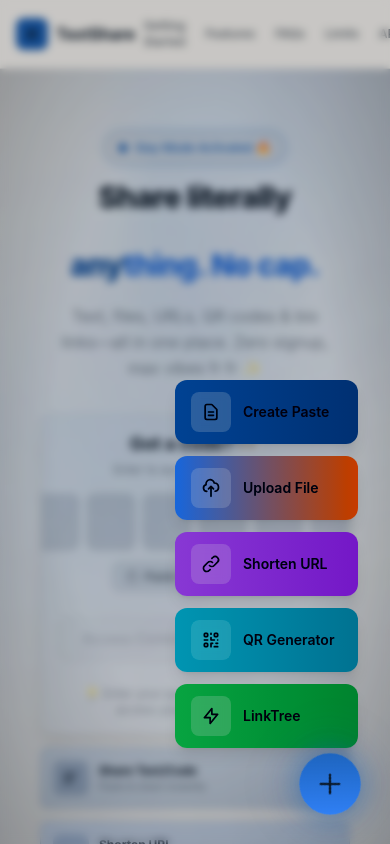
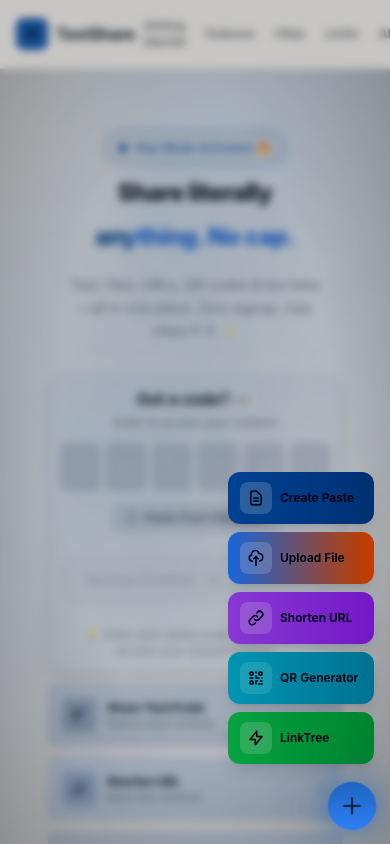
Before and after one commit to omdeshpande09012005/textshare, a Next.js app: page / in a window 390 px wide. Both pictures are taken after a click on the button "Quick Actions Menu". Built offline with nearby package versions, Linux system fonts and the light colour scheme.

Commit message:
Mobile: Optimize responsive design for mobile devices

```diff
--- a/src/app/page.tsx
+++ b/src/app/page.tsx
@@ -51,17 +51,17 @@ export default function Home() {
           </div>
 
           <h1
-            className="text-3xl sm:text-4xl md:text-5xl lg:text-6xl xl:text-7xl font-extrabold leading-[1.2] tracking-tight max-w-4xl mx-auto mb-3 sm:mb-4 px-2"
+            className="text-2xl sm:text-3xl md:text-5xl lg:text-6xl xl:text-7xl font-extrabold leading-[1.15] tracking-tight max-w-4xl mx-auto mb-4 sm:mb-4 px-4"
             style={{ animation: "none" }}
           >
             <span
-              className="block animate-fade-up text-white dark:text-white light:text-text-dark mb-4"
+              className="block animate-fade-up text-white dark:text-white light:text-text-dark mb-2 sm:mb-4"
               style={{ animationDelay: "0.06s" }}
             >
               Share literally
             </span>
             <span
-              className="block animate-fade-up bg-gradient-to-r from-brand-400 via-accent to-brand-500 bg-clip-text text-transparent animate-text-shimmer pt-4 pb-2"
+              className="block animate-fade-up bg-gradient-to-r from-brand-400 via-accent to-brand-500 bg-clip-text text-transparent animate-text-shimmer pt-2 sm:pt-4 pb-2"
               style={{
                 animationDelay: "0.16s",
                 backgroundSize: "200% auto"
@@ -72,7 +72,7 @@ export default function Home() {
           </h1>
 
           <p
-            className="text-base sm:text-lg md:text-xl text-white/60 dark:text-white/60 light:text-text-dark/70 max-w-2xl mx-auto animate-fade-up leading-relaxed px-4"
+            className="text-sm sm:text-base md:text-lg lg:text-xl text-white/60 dark:text-white/60 light:text-text-dark/70 max-w-2xl mx-auto animate-fade-up leading-relaxed px-6 sm:px-4"
             style={{ animationDelay: "0.26s" }}
           >
             Text, files, URLs, QR codes & bio links—all in one place. Zero signup, max vibes fr fr ✨
@@ -80,14 +80,14 @@ export default function Home() {
         </header>
 
         {/* QUICK ACTION GRID - Above the fold */}
-        <section className="grid grid-cols-1 md:grid-cols-2 gap-3 sm:gap-4 mb-6 sm:mb-8 animate-fade-up" style={{ animationDelay: "0.3s" }}>
+        <section className="grid grid-cols-1 md:grid-cols-2 gap-3 sm:gap-4 mb-6 sm:mb-8 animate-fade-up px-2 sm:px-0" style={{ animationDelay: "0.3s" }}>
           {/* CODE ENTRY - Left side */}
-          <div className="relative rounded-xl sm:rounded-2xl bg-gradient-to-br from-white/5 to-white/10 dark:from-white/5 dark:to-white/10 light:from-white light:to-brand-50 border border-white/10 dark:border-white/10 light:border-brand-300 p-4 sm:p-6 md:p-8 backdrop-blur-xl overflow-hidden shadow-lg light:shadow-brand-200/50">
+          <div className="relative rounded-xl sm:rounded-2xl bg-gradient-to-br from-white/5 to-white/10 dark:from-white/5 dark:to-white/10 light:from-white light:to-brand-50 border border-white/10 dark:border-white/10 light:border-brand-300 p-3 sm:p-6 md:p-8 backdrop-blur-xl overflow-hidden shadow-lg light:shadow-brand-200/50">
             <div className="absolute inset-0 bg-gradient-to-r from-brand-500/5 via-accent/5 to-brand-500/5 animate-gradient-xy" />
 
             <div className="relative z-10">
-              <div className="text-center mb-4 sm:mb-6">
-                <h2 className="text-lg sm:text-xl md:text-2xl font-bold text-white dark:text-white light:text-text-dark mb-1 sm:mb-2">
+              <div className="text-center mb-3 sm:mb-6">
+                <h2 className="text-base sm:text-xl md:text-2xl font-bold text-white dark:text-white light:text-text-dark mb-1 sm:mb-2">
                   Got a code? 👀
                 </h2>
                 <p className="text-xs sm:text-sm text-white/50 dark:text-white/50 light:text-text-dark/60">Enter to access your content</p>
--- a/src/components/CodeEntry.tsx
+++ b/src/components/CodeEntry.tsx
@@ -143,7 +143,7 @@ export default function CodeEntry() {
       <div className="flex flex-col items-center gap-6">
         {/* Code Input Boxes with Paste Button */}
         <div className="flex flex-col items-center gap-3">
-          <div className="flex gap-2 md:gap-3">
+          <div className="flex gap-1.5 sm:gap-2 md:gap-3">
             {code.map((char, index) => (
               <div
                 key={index}
@@ -158,7 +158,7 @@ export default function CodeEntry() {
                   value={char}
                   onChange={(e) => handleChange(index, e.target.value)}
                   onKeyDown={(e) => handleKeyDown(index, e)}
-                  className="w-12 h-14 md:w-16 md:h-20 text-center text-2xl md:text-3xl font-bold rounded-xl bg-white/10 dark:bg-white/10 light:bg-white border-2 border-white/20 dark:border-white/20 light:border-brand-300 text-white dark:text-white light:text-text-dark placeholder-white/20 dark:placeholder-white/20 light:placeholder-text-dark/30 focus:outline-none focus:ring-2 focus:ring-brand-500 focus:border-brand-500 backdrop-blur-sm transition-all duration-300 hover:bg-white/15 dark:hover:bg-white/15 light:hover:bg-brand-500/15 hover:border-white/30 dark:hover:border-white/30 light:hover:border-brand-500/40 uppercase"
+                  className="w-10 h-12 sm:w-12 sm:h-14 md:w-16 md:h-20 text-center text-xl sm:text-2xl md:text-3xl font-bold rounded-lg sm:rounded-xl bg-white/10 dark:bg-white/10 light:bg-white border-2 border-white/20 dark:border-white/20 light:border-brand-300 text-white dark:text-white light:text-text-dark placeholder-white/20 dark:placeholder-white/20 light:placeholder-text-dark/30 focus:outline-none focus:ring-2 focus:ring-brand-500 focus:border-brand-500 backdrop-blur-sm transition-all duration-300 hover:bg-white/15 dark:hover:bg-white/15 light:hover:bg-brand-500/15 hover:border-white/30 dark:hover:border-white/30 light:hover:border-brand-500/40 uppercase"
                   placeholder="·"
                   disabled={isSubmitting}
                 />
--- a/src/components/FloatingActionMenu.tsx
+++ b/src/components/FloatingActionMenu.tsx
@@ -70,19 +70,19 @@ export default function FloatingActionMenu() {
       )}
 
       {/* Menu Items */}
-      <div className="fixed bottom-24 right-8 flex flex-col gap-3 z-50">
+      <div className="fixed bottom-20 sm:bottom-24 right-4 sm:right-8 flex flex-col gap-2 sm:gap-3 z-50">
         {isOpen && menuItems.map((item, index) => (
           <Link
             key={item.href}
             href={item.href}
             onClick={() => setIsOpen(false)}
-            className={`group flex items-center gap-3 px-4 py-3 rounded-xl bg-gradient-to-r ${item.color} shadow-lg hover:shadow-glow-md transform hover:scale-105 transition-all duration-300 animate-scale-up`}
+            className={`group flex items-center gap-2 sm:gap-3 px-3 sm:px-4 py-2.5 sm:py-3 rounded-xl bg-gradient-to-r ${item.color} shadow-lg hover:shadow-glow-md transform hover:scale-105 transition-all duration-300 animate-scale-up`}
             style={{ animationDelay: `${index * 50}ms` }}
           >
-            <div className="w-10 h-10 flex items-center justify-center rounded-lg bg-white/20 backdrop-blur-sm group-hover:bg-white/30 transition-all">
-              {item.icon}
+            <div className="w-8 h-8 sm:w-10 sm:h-10 flex items-center justify-center rounded-lg bg-white/20 backdrop-blur-sm group-hover:bg-white/30 transition-all">
+              <div className="scale-90 sm:scale-100">{item.icon}</div>
             </div>
-            <span className="text-white font-semibold text-sm whitespace-nowrap pr-2">
+            <span className="text-white font-semibold text-xs sm:text-sm whitespace-nowrap pr-1 sm:pr-2">
               {item.label}
             </span>
           </Link>
@@ -92,17 +92,17 @@ export default function FloatingActionMenu() {
       {/* Main FAB Button */}
       <button
         onClick={() => setIsOpen(!isOpen)}
-        className={`fixed bottom-8 right-8 p-4 rounded-full bg-gradient-to-br from-brand-500 to-accent shadow-glow-lg hover:shadow-glow-xl transition-all duration-300 z-50 group ${
+        className={`fixed bottom-4 sm:bottom-8 right-4 sm:right-8 p-3 sm:p-4 rounded-full bg-gradient-to-br from-brand-500 to-accent shadow-glow-lg hover:shadow-glow-xl transition-all duration-300 z-50 group ${
           isOpen ? 'rotate-45 scale-110' : 'animate-float-fast hover:scale-110'
         }`}
         aria-label="Quick Actions Menu"
       >
         {isOpen ? (
-          <svg className="w-6 h-6 text-white" fill="none" viewBox="0 0 24 24" stroke="currentColor">
+          <svg className="w-5 h-5 sm:w-6 sm:h-6 text-white" fill="none" viewBox="0 0 24 24" stroke="currentColor">
             <path strokeLinecap="round" strokeLinejoin="round" strokeWidth={2} d="M6 18L18 6M6 6l12 12" />
           </svg>
         ) : (
-          <svg className="w-6 h-6 text-white group-hover:animate-wiggle" fill="none" viewBox="0 0 24 24" stroke="currentColor">
+          <svg className="w-5 h-5 sm:w-6 sm:h-6 text-white group-hover:animate-wiggle" fill="none" viewBox="0 0 24 24" stroke="currentColor">
             <path strokeLinecap="round" strokeLinejoin="round" strokeWidth={2} d="M13 10V3L4 14h7v7l9-11h-7z" />
           </svg>
         )}
```
